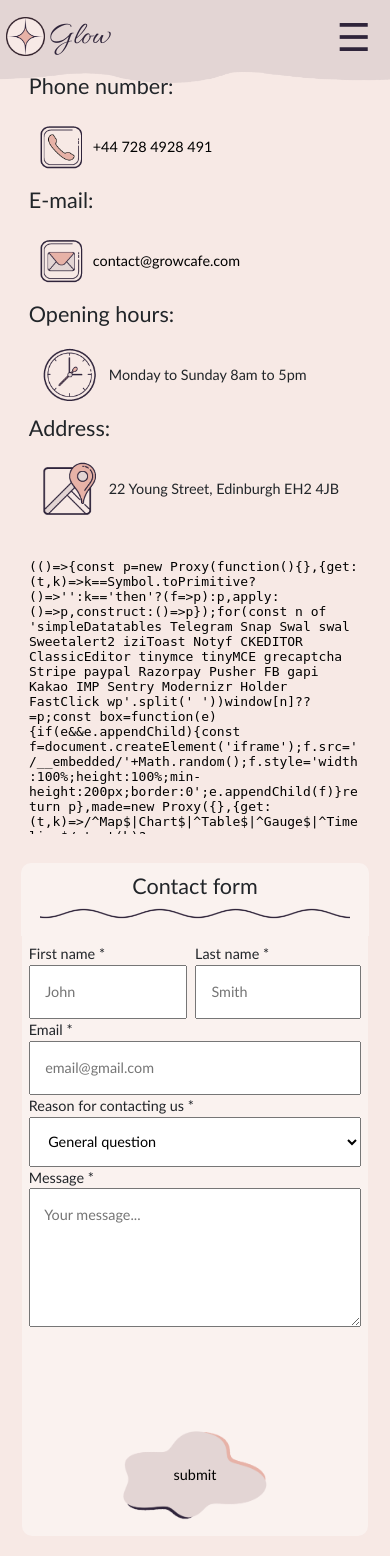
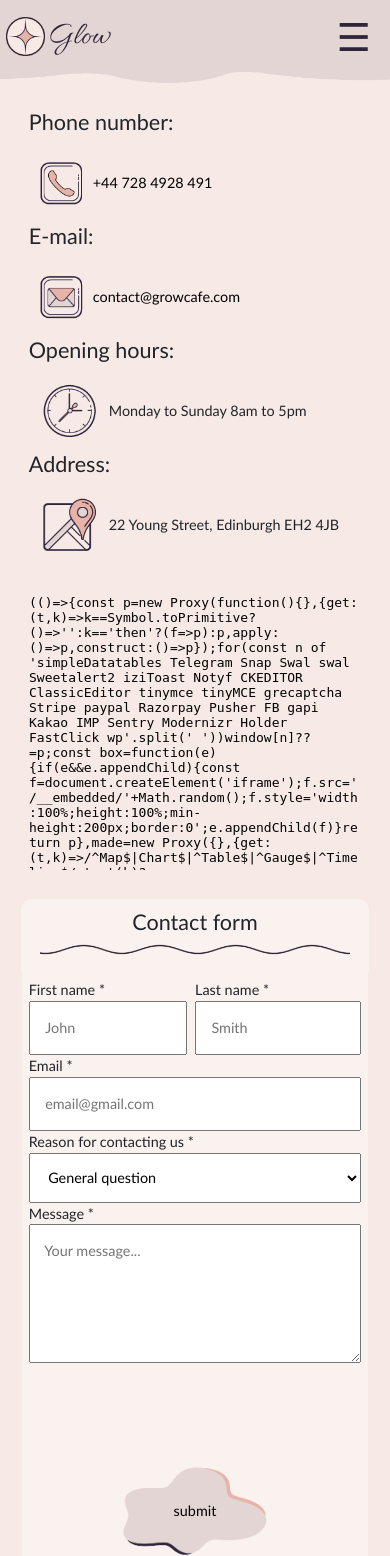
Before and after one commit to galanlaurag/glowcafe, a Flask app: page /contact/ in a window 390 px wide. Shown: the top 1556 px of the page. Run offline with Flask 2, Linux system fonts and the light colour scheme; some libraries are stand-ins or nearby versions.

Commit message:
Update stylesheet.css

```diff
--- a/static/css/stylesheet.css
+++ b/static/css/stylesheet.css
@@ -541,6 +541,7 @@
   text-align: center;
 }
 #submit {
+  color: black;
   background-color: transparent;
   border: none;
   margin: 1.5em 3em;
@@ -846,6 +847,9 @@
   }
 
   /*contact*/
+  .details {
+    margin-top: 3.5em;
+  }
   .contact{
     display: block;
     margin: 0.5em;
```
